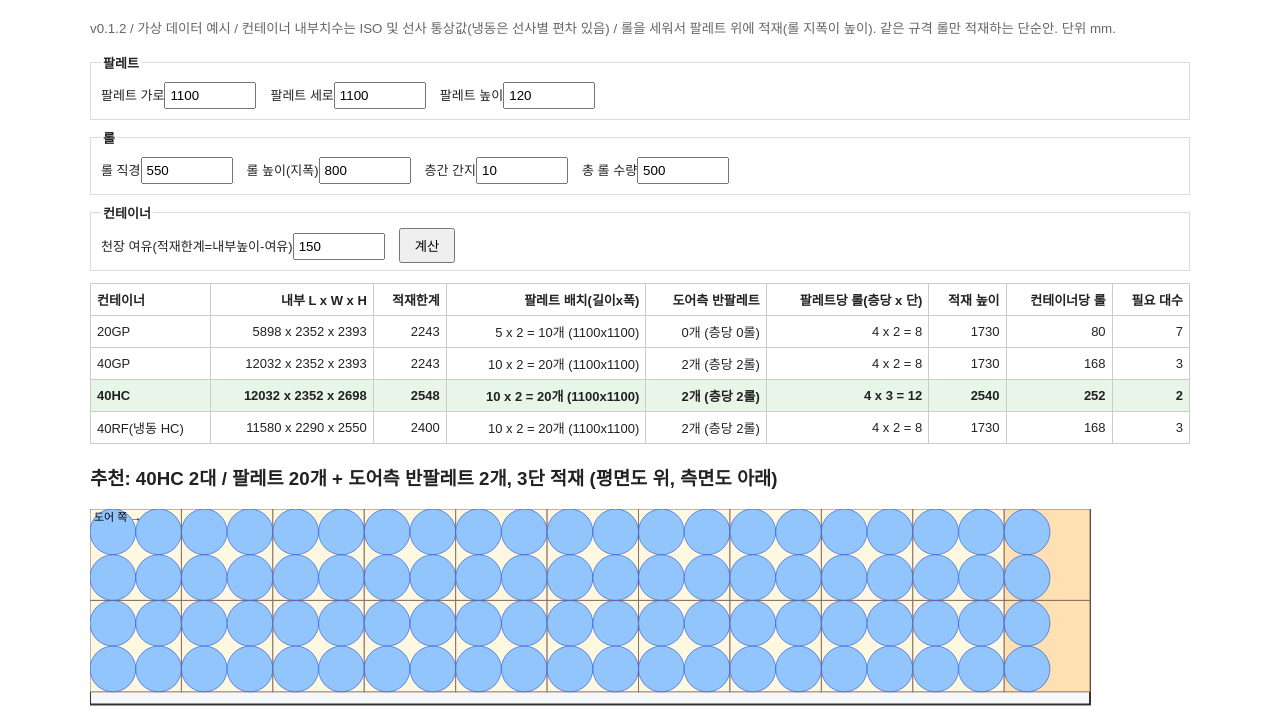
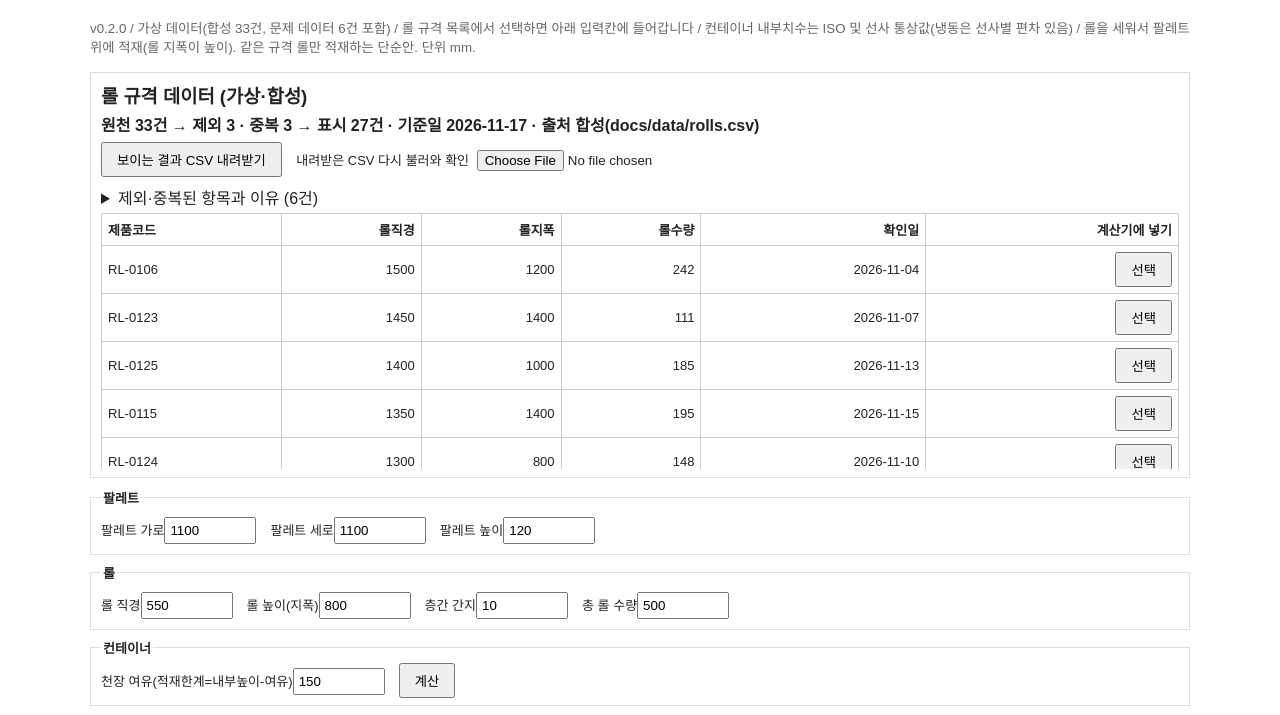
Before and after one commit to tinyarch1/container-load-planner, a plain HTML site: page index.html in a window 1280 px wide. Shown: the part 73-788 px from the top of the page. Drawn offline with Linux system fonts and the light colour scheme.

Commit message:
v0.2.0: 데이터 길(읽기-제외-중복-정렬-화면), CSV 내려받기/다시 불러오기
Updated the version from v0.1.2 to v0.2.0 with enhanced features and data handling.

```diff
--- a/index.html
+++ b/index.html
@@ -1,8 +1,12 @@
 <!doctype html>
-<html lang="ko"><head><meta charset="utf-8"><meta name="viewport" content="width=device-width,initial-scale=1"><title>컨테이너별 롤 적재배치도 계산기 v0.1.2</title>
-<style>body{font-family:'Malgun Gothic',sans-serif;max-width:1100px;margin:24px auto;padding:0 12px;color:#222}label{display:inline-block;margin:4px 14px 4px 0;font-size:13px}input,select{padding:4px;width:80px}select{width:auto}table{border-collapse:collapse;width:100%;margin-top:12px;font-size:13px}th,td{border:1px solid #ccc;padding:6px;text-align:right}th:first-child,td:first-child{text-align:left}.best{background:#e8f5e9;font-weight:bold}small{color:#666}button{padding:6px 14px}fieldset{border:1px solid #ddd;margin:8px 0;padding:6px 10px}legend{font-size:13px;font-weight:700}#msg{color:#c0392b;font-weight:700}</style></head><body>
+<html lang="ko"><head><meta charset="utf-8"><meta name="viewport" content="width=device-width,initial-scale=1"><title>컨테이너별 롤 적재배치도 계산기 v0.2.0</title>
+<style>body{font-family:'Malgun Gothic',sans-serif;max-width:1100px;margin:24px auto;padding:0 12px;color:#222}label{display:inline-block;margin:4px 14px 4px 0;font-size:13px}input,select{padding:4px;width:80px}select{width:auto}table{border-collapse:collapse;width:100%;margin-top:12px;font-size:13px}th,td{border:1px solid #ccc;padding:6px;text-align:right}th:first-child,td:first-child{text-align:left}.best{background:#e8f5e9;font-weight:bold}small{color:#666}button{padding:6px 14px}fieldset{border:1px solid #ddd;margin:8px 0;padding:6px 10px}legend{font-size:13px;font-weight:700}#msg{color:#c0392b;font-weight:700}#ds{border:1px solid #ddd;padding:8px 10px;margin:10px 0}#dsum{font-weight:700;margin:4px 0}.dsd{font-size:12px;color:#555}#dsmsg{font-weight:700}#dsbox{max-height:260px;overflow:auto}#dsbox table{margin-top:4px}tr.sel{background:#fff3cd}</style></head><body>
 <h1>컨테이너별 롤 적재배치도 계산기</h1>
-<p><small>v0.1.2 / 가상 데이터 예시 / 컨테이너 내부치수는 ISO 및 선사 통상값(냉동은 선사별 편차 있음) / 롤을 세워서 팔레트 위에 적재(롤 지폭이 높이). 같은 규격 롤만 적재하는 단순안. 단위 mm.</small></p>
+<p><small>v0.2.0 / 가상 데이터(합성 33건, 문제 데이터 6건 포함) / 롤 규격 목록에서 선택하면 아래 입력칸에 들어갑니다 / 컨테이너 내부치수는 ISO 및 선사 통상값(냉동은 선사별 편차 있음) / 롤을 세워서 팔레트 위에 적재(롤 지폭이 높이). 같은 규격 롤만 적재하는 단순안. 단위 mm.</small></p>
+<section id="ds"><h3 style="margin:0 0 4px">롤 규격 데이터 (가상·합성)</h3><div id="dsum">데이터를 불러오는 중…</div><div class="dsd" id="dsrc"></div>
+<div style="margin:6px 0"><button onclick="dsDownload()">보이는 결과 CSV 내려받기</button> <label style="margin-left:10px">내려받은 CSV 다시 불러와 확인 <input id="dsfile" type="file" accept=".csv,text/csv" style="width:auto"></label> <span id="dsmsg"></span></div>
+<details><summary>제외·중복된 항목과 이유 (<span id="dsn">0</span>건)</summary><div class="dsd" id="dslog"></div></details>
+<div id="dsbox"></div></section>
 <fieldset><legend>팔레트</legend><label>팔레트 가로<input id="PL" type="number" value="1100"></label><label>팔레트 세로<input id="PW" type="number" value="1100"></label><label>팔레트 높이<input id="PH" type="number" value="120"></label></fieldset>
 <fieldset><legend>롤</legend><label>롤 직경<input id="D" type="number" value="550"></label><label>롤 높이(지폭)<input id="W" type="number" value="800"></label><label>층간 간지<input id="G" type="number" value="10"></label><label>총 롤 수량<input id="Q" type="number" value="500"></label></fieldset>
 <fieldset><legend>컨테이너</legend><label>천장 여유(적재한계=내부높이-여유)<input id="M" type="number" value="150"></label><button onclick="calc()">계산</button> <span id="msg"></span></fieldset>
@@ -46,5 +50,37 @@ function calc(){
  ht.textContent="추천: "+bi+" "+r.need+"대 / 팔레트 "+r.full+"개"+(r.half?" + 도어측 반팔레트 "+r.half+"개":"")+", "+r.n+"단 적재 (평면도 위, 측면도 아래)";
  chk.firstChild.textContent="검산: 컨테이너당 "+r.cap+"롤 x "+r.need+"대 = "+(r.cap*r.need)+" >= 총 수량 "+Q+" / 높이 "+ph+"+"+r.n+"x"+W+"+"+(r.n-1)+"x"+G+" = "+r.h+" <= "+r.lim;
 }
+
+/* ===== v0.2.0 데이터 길: 읽기 -> 제외 검사 -> 중복 제거 -> 정렬 -> 화면 (규칙: docs/data/RULES.md) ===== */
+const LIM={D:[100,1500],W:[100,2000],Q:[1,100000]};
+function parseCSV(t){t=t.replace(/^\uFEFF/,"");const out=[];let row=[],f="",q=false;for(let i=0;i<t.length;i++){const c=t[i];if(q){if(c=='"'){if(t[i+1]=='"'){f+='"';i++}else q=false}else f+=c}else if(c=='"')q=true;else if(c==","){row.push(f);f=""}else if(c=="\n"||c=="\r"){if(c=="\r"&&t[i+1]=="\n")i++;row.push(f);f="";if(row.some(x=>x!==""))out.push(row);row=[]}else f+=c}
+ if(f!==""||row.length){row.push(f);if(row.some(x=>x!==""))out.push(row)}return out}
+function okDate(s){if(!/^\d{4}-\d{2}-\d{2}$/.test(s))return false;const d=new Date(s+"T00:00:00Z");return !isNaN(d)&&d.toISOString().slice(0,10)===s}
+function processData(text){
+ const rows=parseCSV(text).slice(1),log=[],valid=[];
+ rows.forEach((r,i)=>{const [code="",d="",w="",q="",dt=""]=r.map(x=>x.trim());const no=i+1,raw=(r[0]||"").replace(/ /g,"\u2423");
+  if(!code||!d||!w||!q||!dt){log.push({no,code:raw,kind:"제외",why:"필수 칸 빠짐"});return}
+  const nd=Number(d),nw=Number(w),nq=Number(q);
+  if(!okDate(dt)||![nd,nw,nq].every(Number.isInteger)){log.push({no,code:raw,kind:"제외",why:"형식 틀림(날짜 YYYY-MM-DD / 숫자)"});return}
+  if(nd<LIM.D[0]||nd>LIM.D[1]||nw<LIM.W[0]||nw>LIM.W[1]||nq<LIM.Q[0]||nq>LIM.Q[1]){log.push({no,code:raw,kind:"제외",why:"범위 밖(직경 100~1500, 지폭 100~2000, 수량 1~100000)"});return}
+  valid.push({no,key:code.toUpperCase(),d:nd,w:nw,q:nq,dt})});
+ const m=new Map();
+ valid.forEach(v=>{const e=m.get(v.key);if(!e){m.set(v.key,v)}else if(v.dt>e.dt){log.push({no:e.no,code:e.key,kind:"중복",why:"같은 제품코드, 확인일이 더 오래됨("+e.dt+") → "+v.dt+" 남김"});m.set(v.key,v)}else{log.push({no:v.no,code:v.key,kind:"중복",why:"같은 제품코드, "+(v.dt<e.dt?"확인일이 더 오래됨":"확인일 같음, 먼저 나온 줄 남김")})}});
+ const list=[...m.values()].sort((a,b)=>b.d-a.d||(a.key<b.key?-1:a.key>b.key?1:0));
+ const asOf=list.reduce((s,x)=>x.dt>s?x.dt:s,"");
+ return {n:rows.length,x:log.filter(l=>l.kind=="제외").length,y:log.filter(l=>l.kind=="중복").length,k:list.length,list,log:log.sort((a,b)=>a.no-b.no),asOf}}
+let DS=null;
+function dsRender(r,src){DS=r;
+ dsum.textContent="원천 "+r.n+"건 → 제외 "+r.x+" · 중복 "+r.y+" → 표시 "+r.k+"건 · 기준일 "+r.asOf+" · 출처 "+src+(r.n==r.x+r.y+r.k?"":" (검산 불일치!)");
+ dsn.textContent=r.log.length;
+ dslog.innerHTML=r.log.length?"<table><tr><th>원천 줄</th><th>제품코드</th><th>구분</th><th>이유</th></tr>"+r.log.map(l=>"<tr><td>"+(l.no+1)+"</td><td>"+l.code+"</td><td>"+l.kind+"</td><td style='text-align:left'>"+l.why+"</td></tr>").join("")+"</table>":"없음";
+ dsbox.innerHTML="<table><tr><th>제품코드</th><th>롤직경</th><th>롤지폭</th><th>롤수량</th><th>확인일</th><th>계산기에 넣기</th></tr>"+r.list.map((x,i)=>"<tr id='dr"+i+"'><td>"+x.key+"</td><td>"+x.d+"</td><td>"+x.w+"</td><td>"+x.q+"</td><td>"+x.dt+"</td><td><button onclick='dsPick("+i+")'>선택</button></td></tr>").join("")+"</table>"}
+function dsPick(i){const x=DS.list[i];D.value=x.d;W.value=x.w;Q.value=x.q;document.querySelectorAll("#dsbox tr.sel").forEach(e=>e.classList.remove("sel"));document.getElementById("dr"+i).classList.add("sel");calc();window.scrollTo({top:document.querySelector("fieldset").offsetTop,behavior:"smooth"})}
+function dsCSV(list){return "\uFEFF제품코드,롤직경,롤지폭,롤수량,확인일\n"+list.map(x=>[x.key,x.d,x.w,x.q,x.dt].join(",")).join("\n")+"\n"}
+function dsDownload(){if(!DS)return;const a=document.createElement("a");a.href=URL.createObjectURL(new Blob([dsCSV(DS.list)],{type:"text/csv;charset=utf-8"}));a.download="rolls_표시결과_"+DS.k+"건.csv";a.click();dsmsg.style.color="#555";dsmsg.textContent=DS.k+"건 내려받음. 아래에서 같은 파일을 다시 불러와 확인하세요."}
+document.getElementById("dsfile").addEventListener("change",async e=>{const f=e.target.files[0];if(!f||!DS)return;const r=processData(await f.text());
+ const a=r.list.map(x=>x.key),b=DS.list.map(x=>x.key),same=a.length==b.length&&a.every((v,i)=>v==b[i]);
+ dsmsg.style.color=same?"#2e7d32":"#c0392b";dsmsg.textContent=same?"일치: 다시 불러온 "+r.k+"건, 화면과 같은 "+DS.k+"건 · 같은 순서":"불일치: 불러온 "+r.k+"건 / 화면 "+DS.k+"건 (건수 또는 순서가 다름)"});
+fetch("docs/data/rolls.csv").then(r=>{if(!r.ok)throw 0;return r.text()}).then(t=>dsRender(processData(t),"합성(docs/data/rolls.csv)")).catch(()=>{dsum.textContent="데이터 파일(docs/data/rolls.csv)을 읽지 못했습니다. 계산기는 아래 입력칸으로 그대로 쓸 수 있습니다."});
 calc();
 </script></body></html>
```
